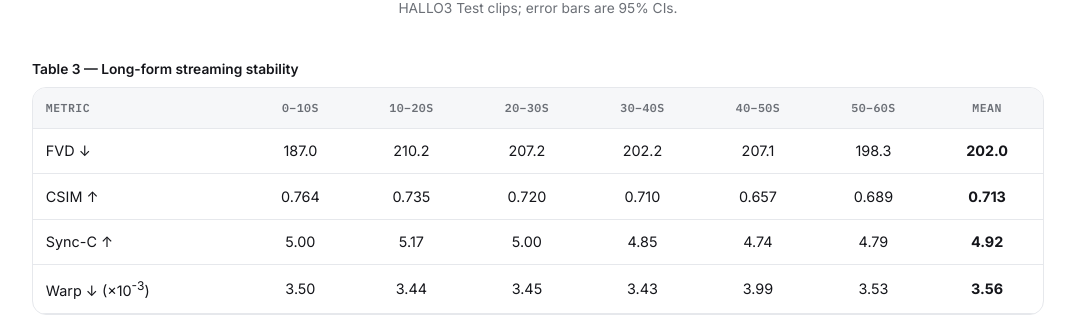
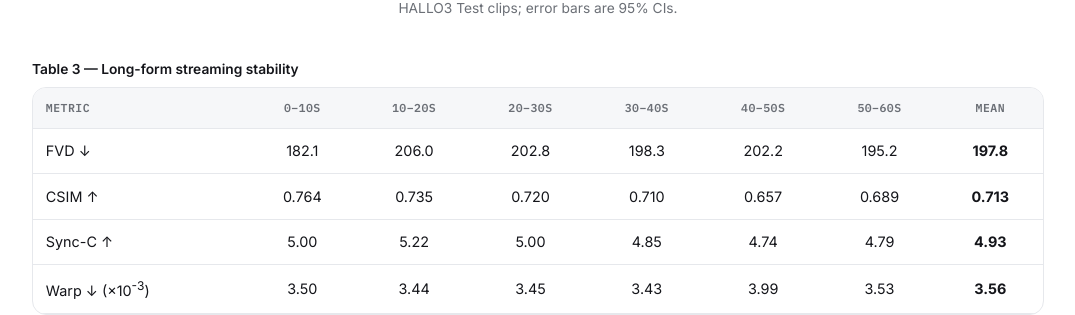
Before and after one commit to NathanielCohen3/aura_website, a plain HTML site: page index.html in a window 1280 px wide. Shown: the part 7978-8293 px from the top of the page, without its empty margins (102-1177 px from the left). Drawn offline with Linux system fonts and the light colour scheme; some icons are missing.

Commit message:
Table 3: long-video FVD and Sync-C with v3 metrics
Co-Authored-By: Claude Opus 5.5 <noreply@anthropic.com>

```diff
--- a/index.html
+++ b/index.html
@@ -1364,13 +1364,13 @@
             <tbody>
               <tr>
                 <td>FVD &darr;</td>
-                <td>187.0</td>
-                <td>210.2</td>
-                <td>207.2</td>
+                <td>182.1</td>
+                <td>206.0</td>
+                <td>202.8</td>
+                <td>198.3</td>
                 <td>202.2</td>
-                <td>207.1</td>
-                <td>198.3</td>
-                <td><b>202.0</b></td>
+                <td>195.2</td>
+                <td><b>197.8</b></td>
               </tr>
               <tr>
                 <td>CSIM &uarr;</td>
@@ -1385,12 +1385,12 @@
               <tr>
                 <td>Sync-C &uarr;</td>
                 <td>5.00</td>
-                <td>5.17</td>
+                <td>5.22</td>
                 <td>5.00</td>
                 <td>4.85</td>
                 <td>4.74</td>
                 <td>4.79</td>
-                <td><b>4.92</b></td>
+                <td><b>4.93</b></td>
               </tr>
               <tr>
                 <td>Warp &darr; (&times;10<sup>-3</sup>)</td>
```
